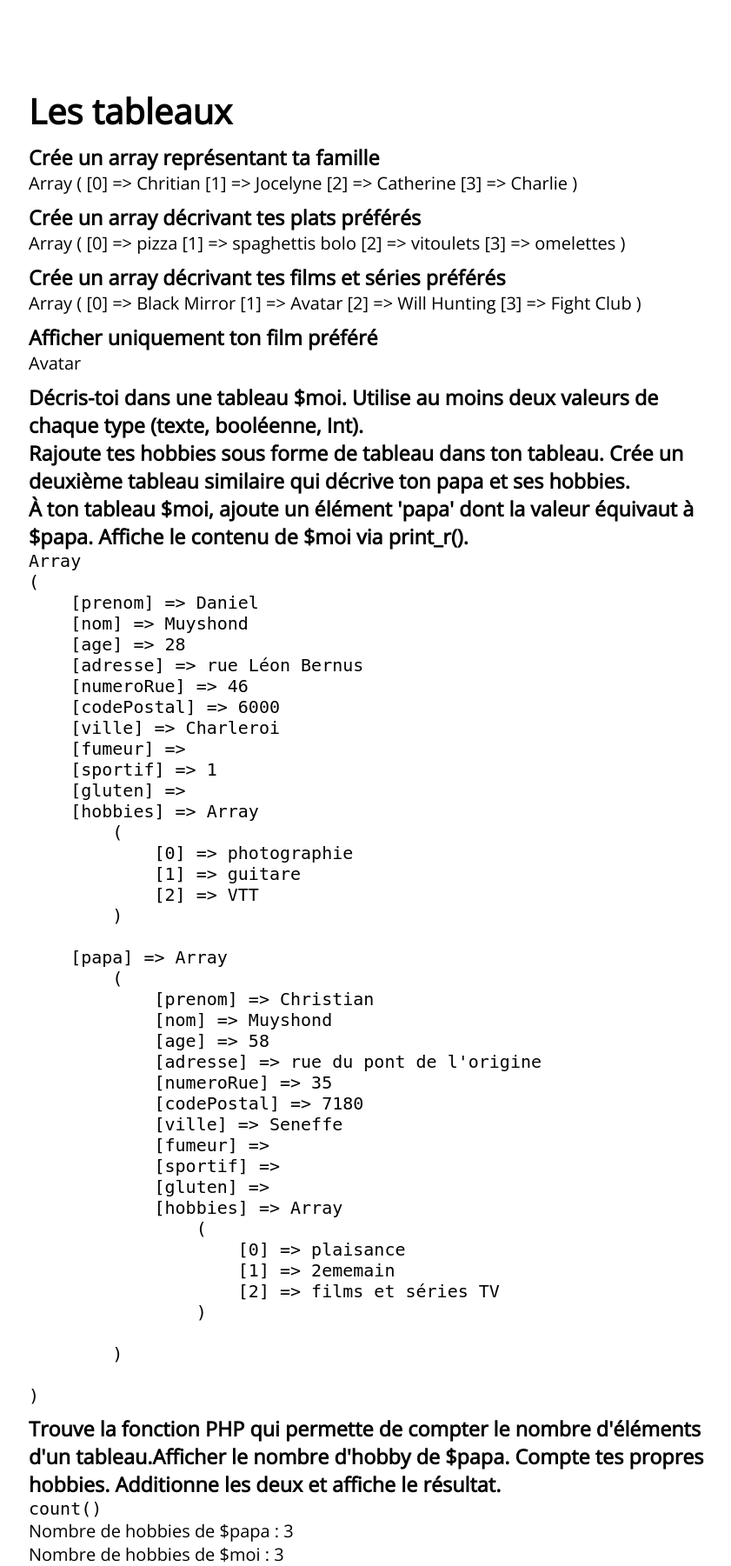
After one commit to dmshd/PHP, a PHP site: page /array.php in a window 1280 px wide. The commit adds this page. Shown: the whole page at 87% size, without its empty margins (217-1058 px from the left). Run offline with PHP 8.4, Linux system fonts and the light colour scheme.

Commit message:
le commit de 16h45

```diff
--- /dev/null
+++ b/array.php
@@ -0,0 +1,71 @@
+<?php
+ini_set('display_errors', 1);
+// Afficher tableau représentant ma famille
+$famille = array('Chritian', 'Jocelyne', 'Catherine', 'Charlie');
+$plats = array('pizza', 'spaghettis bolo', 'vitoulets', 'omelettes');
+$film = array('Black Mirror', 'Avatar', 'Will Hunting', 'Fight Club' );
+$papa = array(
+  'prenom' => 'Christian',
+  'nom' => 'Muyshond',
+  'age' => 58,
+  'adresse' => 'rue du pont de l\'origine',
+  'numeroRue' => 35,
+  'codePostal' => 7180,
+  'ville' => 'Seneffe',
+  'fumeur' => false,
+  'sportif' => false,
+  'gluten' => false,
+  'hobbies' => array( 'plaisance', '2ememain', 'films et séries TV')
+);
+$moi = array(
+  'prenom' => 'Daniel',
+  'nom' => 'Muyshond',
+  'age' => 28,
+  'adresse' => 'rue Léon Bernus',
+  'numeroRue' => 46,
+  'codePostal' => 6000,
+  'ville' => 'Charleroi',
+  'fumeur' => false,
+  'sportif' => true,
+  'gluten' => false,
+  'hobbies' => array( 'photographie', 'guitare', 'VTT'),
+  'papa' => $papa
+);
+
+ ?>
+ <!DOCTYPE html>
+ <html>
+   <head>
+     <link rel="stylesheet" href="styles/style.css">
+     <meta charset="utf-8">
+     <title>Les tableaux</title>
+   </head>
+   <body>
+     <h1>Les tableaux</h1>
+     <h3>Crée un array représentant ta famille</h3>
+     <p><?php print_r($famille) ; ?></p>
+     <h3>Crée un array décrivant tes plats préférés</h3>
+     <p><?php print_r($plats) ; ?></p>
+     <h3>Crée un array décrivant tes films et séries préférés</h3>
+     <p><?php print_r($film) ; ?></p>
+     <h3>Afficher uniquement ton film préféré</h3>
+     <p><?php  print_r($film[1]) ; ?></p>
+     <h3>Décris-toi dans une tableau $moi. Utilise au moins deux valeurs de chaque type (texte, booléenne, Int).<br>
+      Rajoute tes hobbies sous forme de tableau dans ton tableau. Crée un deuxième tableau similaire qui décrive ton papa et ses hobbies.<br>
+      À ton tableau $moi, ajoute un élément 'papa' dont la valeur équivaut à $papa. Affiche le contenu de $moi via print_r().
+      </h3>
+      <p><pre><?php print_r($moi) ?></pre></p>
+      <h3>Trouve la fonction PHP qui permette de compter le nombre d'éléments d'un tableau.Afficher le nombre d'hobby de $papa. Compte tes propres hobbies.
+Additionne les deux et affiche le résultat.</h3>
+      <p><pre>count()</pre><p>
+      <p>
+        <?php
+          $nbrHobbyPapa = count($papa['hobbies']);
+          echo "Nombre de hobbies de \$papa :  $nbrHobbyPapa<br>";
+          $nbrHobbyMoi = count($moi['hobbies']);
+          echo "Nombre de hobbies de \$moi :  $nbrHobbyPapa<br>";
+          $addhobbies = $nbrHobbyPapa + $nbrHobbyMoi;
+        ?>
+      </p>
+   </body>
+ </html>
--- a/generateur_d_excuses/test.php
+++ b/generateur_d_excuses/test.php
@@ -14,4 +14,5 @@ elseif(isset($_POST["raison"]) AND (strlen($_POST["nomEnfant"]) > 0) AND (strlen
   echo $excuse;
 }
 
+$pourquoi = $_POST['raison'];
 ?>
```
